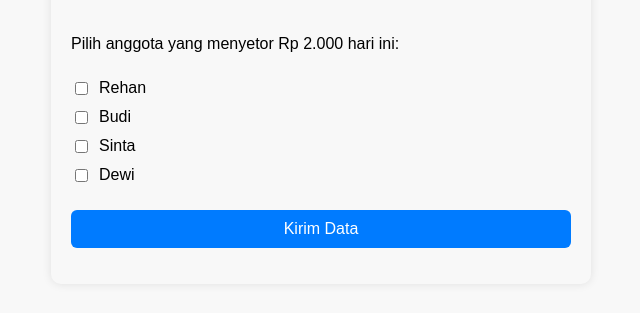
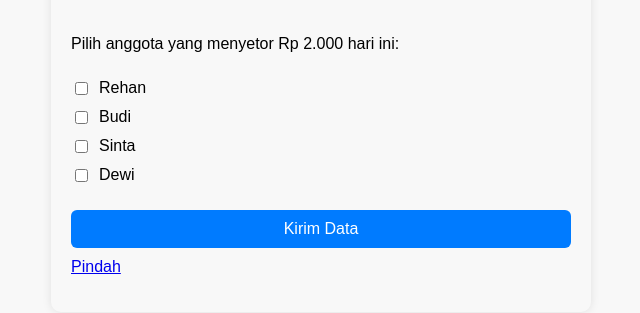
Before and after one commit to rehanrachmansyah/keuanganRanting, a plain HTML site: page index.html in a window 1280 px wide. Shown: the part 121-434 px from the top of the page, without its empty margins (319-959 px from the left). Drawn offline with Linux system fonts and the light colour scheme.

Commit message:
Update index.html

```diff
--- a/index.html
+++ b/index.html
@@ -56,6 +56,7 @@
     <div class="anggota"><input type="checkbox" name="anggota" value="Dewi" /> Dewi</div>
 
     <button type="submit">Kirim Data</button>
+    <a href="index2.html">Pindah</a>
   </form>
 
   <p id="status"></p>
```
